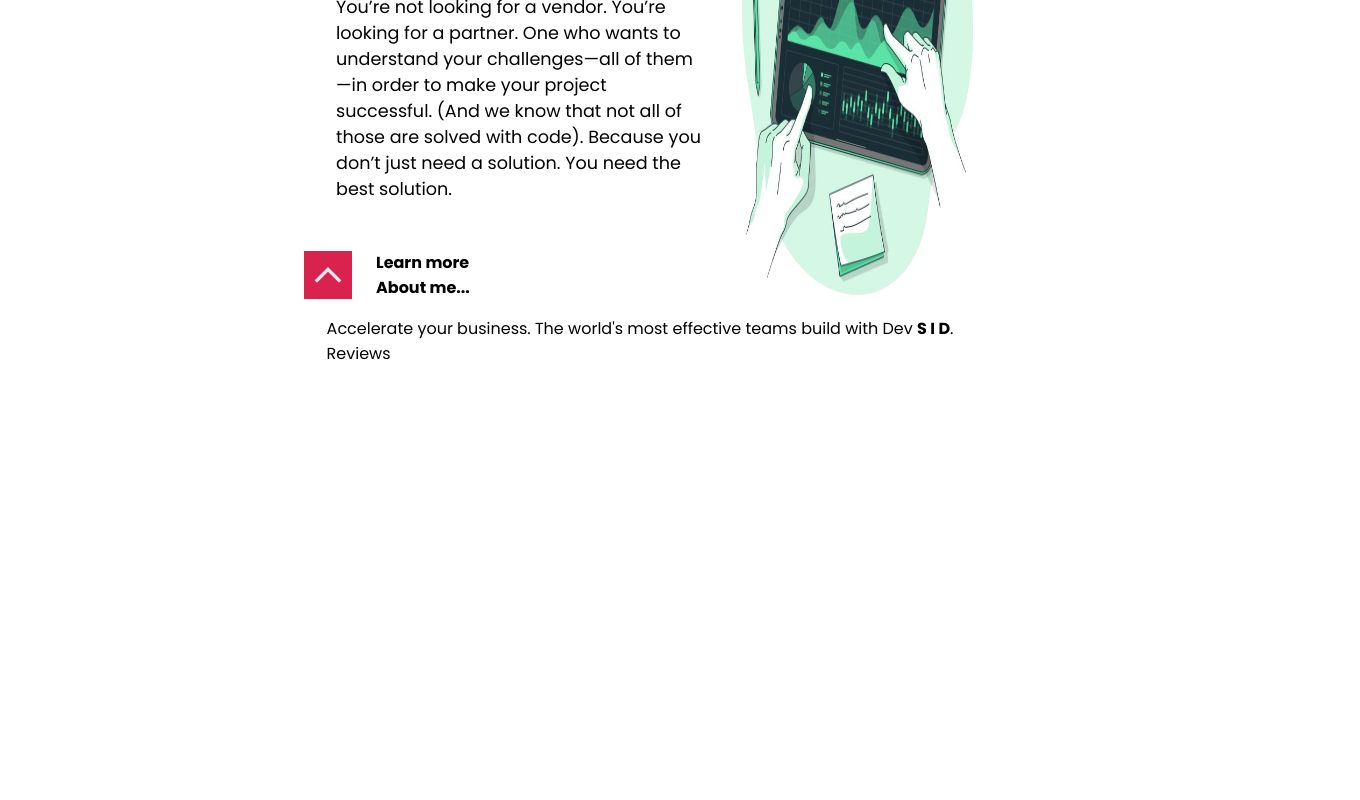
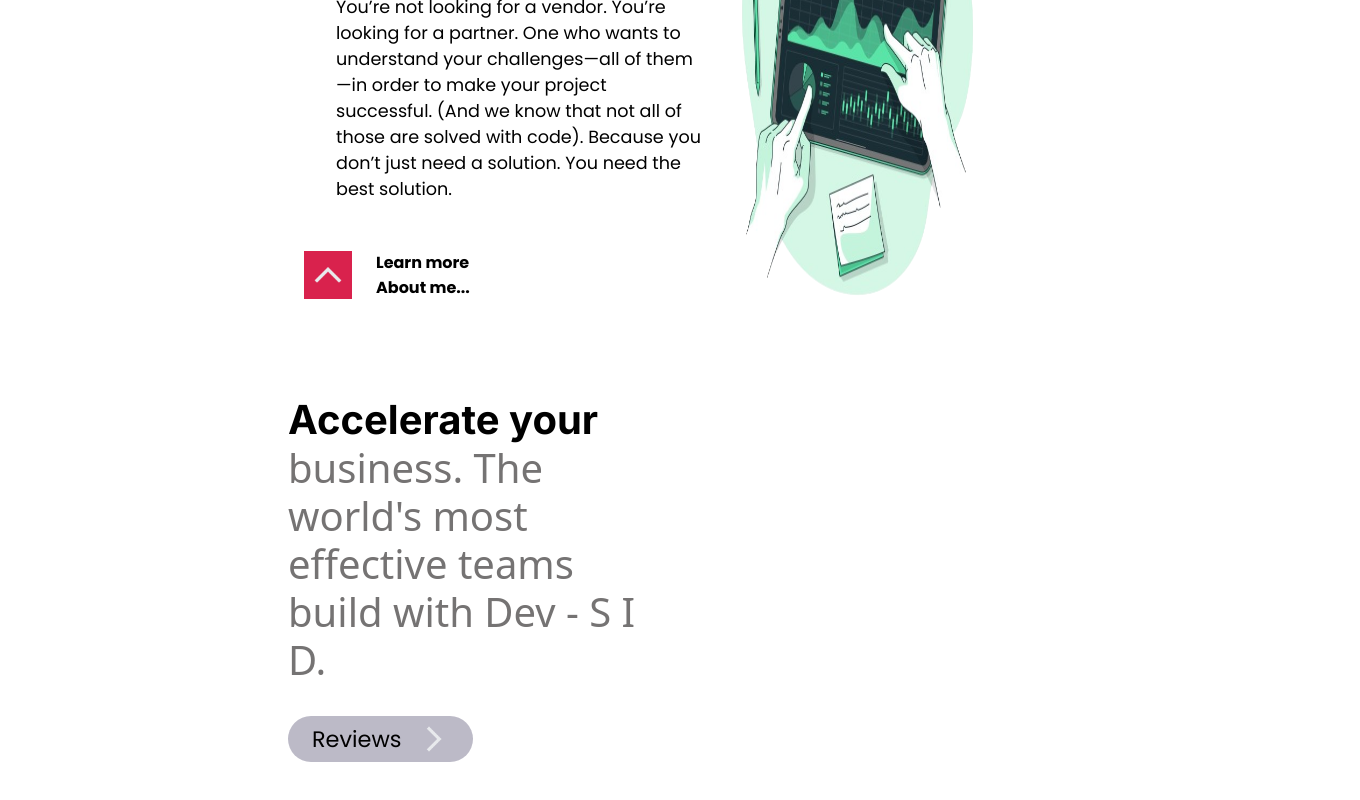
Before and after one commit to kevit-siddharth-singh/Beginner-React-Website-Design, a React (Create React App) app: page / in a window 1280 px wide. Shown: the part 2565-3365 px from the top of the page, 1360 px wide, since content can reach past the window. Before the commit the page ends 2931 px from the top, so only its background shows below. Built offline with nearby package versions, Linux system fonts and the light colour scheme.

Commit message:
card,btn of cust section

```diff
--- a/src/components/Customer.css
+++ b/src/components/Customer.css
@@ -0,0 +1,60 @@
+@import url("https://fonts.googleapis.com/css2?family=Inter:wght@100..900&display=swap");
+
+.customer-reviews {
+  /* background-color: red; */
+  width: 100%;
+  display: flex;
+  flex-direction: column;
+  align-items: center;
+  gap: 2rem;
+  padding: 5rem;
+}
+
+.cust-title {
+  display: flex;
+  font-weight: normal;
+
+  width: 55%;
+  justify-content: start;
+}
+.title-text {
+  width: 55%;
+
+  line-height: 3rem;
+  font-size: 2.5rem;
+  text-wrap: wrap;
+  color: #757373;
+  font-family: system-ui, -apple-system, BlinkMacSystemFont, "Segoe UI", Roboto,
+    Oxygen, Ubuntu, Cantarell, "Open Sans", "Helvetica Neue", sans-serif;
+}
+.title-text::first-line {
+  font-family: Inter;
+  font-weight: bold;
+  color: black;
+}
+.cust-btn {
+  width: 55%;
+}
+
+.cust-btn button {
+  display: flex;
+  justify-content: center;
+  gap: 1.1rem;
+  align-items: center;
+  background-color: #bcbac7;
+  border: none;
+  padding: 0.4rem 1.5rem;
+  border-radius: 30px;
+  font-size: 1.4rem;
+}
+.cust-btn button img {
+  width: 30px;
+}
+.cust-btn button:hover{
+    background-color: #9e9da3;
+
+
+}
+.cust-card {
+  display: flex;
+}
--- a/src/components/Customer.jsx
+++ b/src/components/Customer.jsx
@@ -1,16 +1,29 @@
-import React from 'react'
+import React from "react";
+import "./Customer.css";
+import arrow from "../Assets/right-arrow.png";
 
 function Customer() {
   return (
     <div className="customer-reviews">
-    <div className="cust-title">
-      Accelerate your business. The world's most effective teams build with
-      Dev <strong>S I D</strong>.
+      <div className="cust-title">
+        <p className="title-text">
+          Accelerate your business. The world's most effective teams build with
+          Dev - S I D.
+        </p>
+      </div>
+      <div className="cust-btn">
+        <button>
+          <p>Reviews</p>
+          <img src={arrow} alt="right arrow" />
+        </button>
+      </div>
+      <div className="cust-card">
+        <div className="cards card1"></div>
+        <div className="cards card2"></div>
+        <div className="cards card3"></div>
+      </div>
     </div>
-    <div className="cust-btn">Reviews</div>
-    <div className="cust-card"></div>
-  </div>
-  )
+  );
 }
 
-export default Customer
+export default Customer;
--- a/src/index.css
+++ b/src/index.css
@@ -15,7 +15,8 @@
   -webkit-font-smoothing: antialiased;
   -moz-osx-font-smoothing: grayscale;
   overflow-x: hidden;
-
+  /* background-color: black;
+  color: white; */
 }
 
 
```
